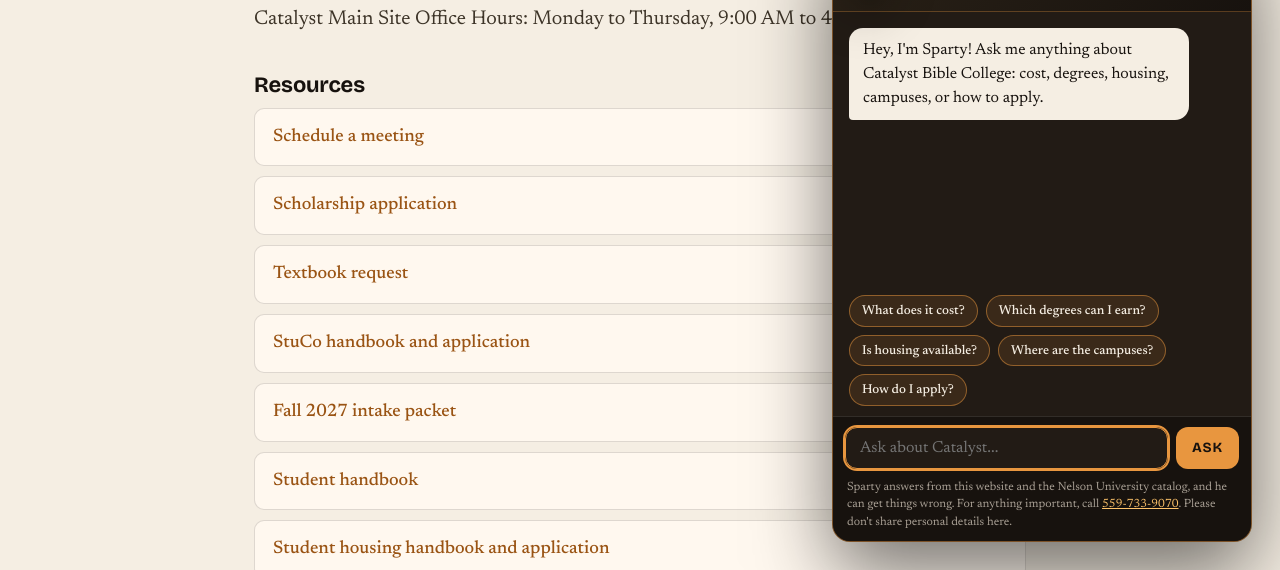
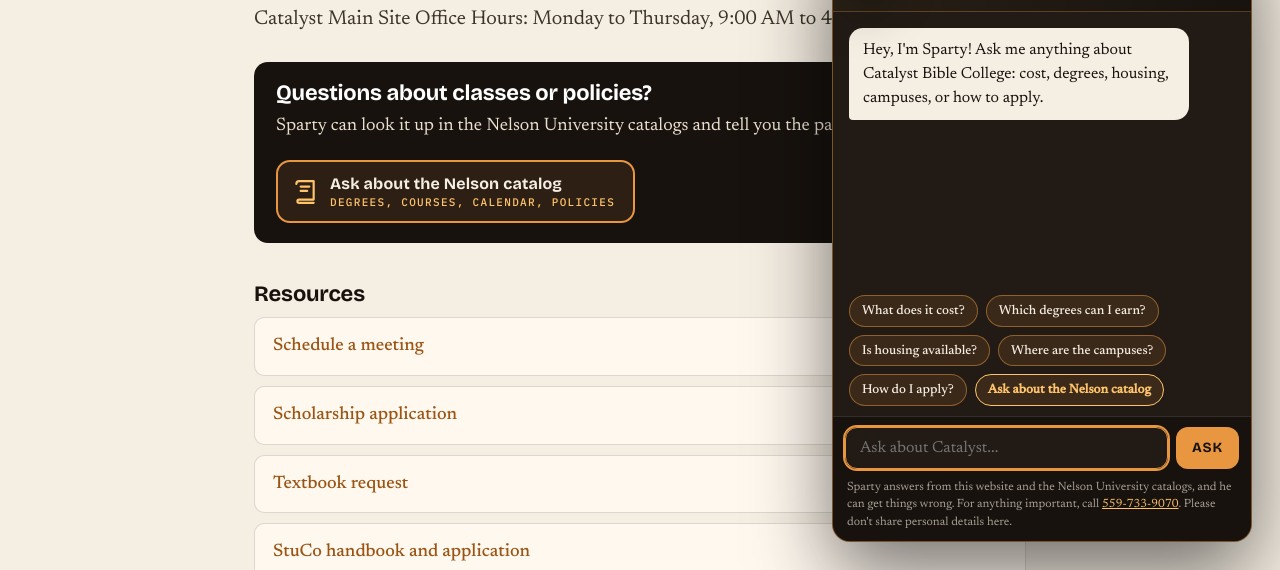
Before and after one commit to revmark73/10k_CBC_Website, a plain HTML site: page docs/current/index.html in a window 1280 px wide. Both pictures are taken after a click on the button "Ask Sparty, our guide, a question about Catalyst". Shown: the part 230-800 px from the top of the page. Drawn offline with nearby package versions, Linux system fonts and the light colour scheme.

Commit message:
Ask about the Nelson catalog button (home, Current Students, chat); both catalogs' page links (WO-43)
Co-Authored-By: Claude Opus 5.5 <noreply@anthropic.com>
Claude-Session: https://claude.ai/code/session_01VRXgFgcYczeVTBjN6j8txL

```diff
--- a/docs/assets/css/sparty.css
+++ b/docs/assets/css/sparty.css
@@ -124,3 +124,23 @@
   .sparty-film-sound { left: 8px; } .sparty-film-skip { right: 8px; }
   .sparty-film video::cue { font-size: .72rem; }
 }
+
+/* ---------- Ask about the Nelson catalog (WO-43) ---------- */
+.sparty-catalog-btn { display: inline-flex; align-items: center; gap: 12px; margin: 0 0 14px; padding: 12px 18px 12px 14px;
+  border-radius: 14px; border: 2px solid var(--ember); background: rgba(232,150,63,.1); color: var(--parchment);
+  cursor: pointer; text-align: left; transition: background .2s var(--ease), transform .2s var(--ease); }
+.sparty-catalog-btn svg { width: 26px; height: 26px; flex: none; color: var(--glow); }
+.sparty-catalog-btn b { display: block; font: 700 16px var(--font-display); letter-spacing: .01em; }
+.sparty-catalog-btn small { display: block; font: 500 11px var(--font-mono); letter-spacing: .12em; text-transform: uppercase; color: var(--glow); margin-top: 2px; }
+.sparty-catalog-btn:hover, .sparty-catalog-btn:focus-visible { background: rgba(232,150,63,.22); transform: translateY(-2px); outline: none; }
+.sparty-catalog-btn:focus-visible { box-shadow: 0 0 0 3px rgba(255,196,107,.5); }
+.sparty-chips .chip-catalog { border-color: var(--glow); color: var(--glow); font-weight: 600; }
+.catalog-callout { display: flex; align-items: center; justify-content: space-between; gap: 20px; flex-wrap: wrap;
+  margin: 28px 0 8px; padding: 20px 22px; border-radius: 14px; background: var(--ink); color: var(--parchment); }
+.catalog-callout h2 { color: #fff; margin: 0 !important; }
+.catalog-callout p { margin: 6px 0 0 !important; color: var(--parchment-2, #e8dccb); }
+.catalog-callout .sparty-catalog-btn { margin: 0; }
+@media (max-width: 760px) {
+  .ask-box .sparty-catalog-btn { display: flex; width: 100%; justify-content: center; }
+}
+@media (prefers-reduced-motion: reduce) { .sparty-catalog-btn { transition: none; } }
--- a/docs/assets/js/sparty.js
+++ b/docs/assets/js/sparty.js
@@ -72,8 +72,28 @@
     if (p.charAt(0) === "#") return (SITE_ROOT || "./") + p;
     return SITE_ROOT + p;
   }
-  // Sparty may also link to a page of the Nelson undergraduate catalog.
-  var CATALOG_PDF = "https://www.nelson.edu/wp-content/uploads/2026/06/UndergraduateCatalog_26-27.Final_.pdf";
+  // Sparty may also link to a page of either Nelson catalog.
+  var CATALOG_PDFS = {
+    "https://www.nelson.edu/wp-content/uploads/2026/06/UndergraduateCatalog_26-27.Final_.pdf": "Undergrad catalog",
+    "https://www.nelson.edu/wp-content/uploads/2026/07/GraduateCatalog_26-27.pdf": "Graduate catalog"
+  };
+  function catalogLabel(l) {
+    for (var url in CATALOG_PDFS) {
+      if (l.indexOf(url + "#page=") === 0) {
+        var page = l.slice(url.length + 6);
+        if (/^\d{1,3}$/.test(page)) return CATALOG_PDFS[url] + ", p. " + page;
+      }
+    }
+    return "";
+  }
+  var CATALOG_SUGGESTED = [
+    "When does the fall semester begin?",
+    "What do I need to graduate with honors?",
+    "How do I drop a class?",
+    "How does transfer credit work?",
+    "What are the MBA admission requirements?"
+  ];
+  var CATALOG_GREETING = "Ask me anything from the Nelson University catalogs: degree requirements, courses and prerequisites, the academic calendar, grading, transfer credit or graduate programs. I'll tell you which page it's on.";
   var LINK_NAMES = {
     "/": "Home", "/#cost": "What it costs", "/#programs": "Degrees", "/#world": "World Experience",
     "/#life": "Student life", "/#faq": "Questions", "/#contact": "Ask us", "/current/": "Current students",
@@ -124,18 +144,26 @@
   panel.appendChild(form);
 
   var note = el("p", "sparty-note");
-  note.innerHTML = "Sparty answers from this website and the Nelson University catalog, and he can get things wrong. For anything important, call <a href=\"tel:+15597339070\">559-733-9070</a>. Please don't share personal details here.";
+  note.innerHTML = "Sparty answers from this website and the Nelson University catalogs, and he can get things wrong. For anything important, call <a href=\"tel:+15597339070\">559-733-9070</a>. Please don't share personal details here.";
   panel.appendChild(note);
 
-  function makeChips(box, onPick) {
-    SUGGESTED.forEach(function (q) {
+  function makeChips(box, onPick, list) {
+    box.textContent = "";
+    (list || SUGGESTED).forEach(function (q) {
       var b = el("button", null, q);
       b.type = "button";
       b.addEventListener("click", function () { onPick(q); });
       box.appendChild(b);
     });
   }
-  makeChips(chips, function (q) { ask(q); });
+  function panelChips() {
+    makeChips(chips, function (q) { ask(q); });
+    var c = el("button", "chip-catalog", "Ask about the Nelson catalog");
+    c.type = "button";
+    c.addEventListener("click", function () { openCatalog(); });
+    chips.appendChild(c);
+  }
+  panelChips();
 
   /* ---------- launcher ---------- */
   var launch = el("button", "sparty-launch");
@@ -155,13 +183,30 @@
   var greeted = false;
   var GREETING = "Hey, I'm Sparty! Ask me anything about Catalyst Bible College: cost, degrees, housing, campuses, or how to apply.";
   var lastFocus = null;
-  function openPanel() {
-    if (panel.classList.contains("is-open")) return;
+  function openPanel(after) {
+    var then = typeof after === "function" ? after : null;
+    if (panel.classList.contains("is-open")) { if (then) then(); return; }
     if (filmIsShowing()) return;
     lastFocus = document.activeElement;
-    if (shouldShowFilm()) { showFilm(revealPanel); return; }
+    if (shouldShowFilm()) { showFilm(function () { revealPanel(); if (then) then(); }); return; }
     revealPanel();
+    if (then) then();
   }
+  // Catalog mode: Sparty invites catalog questions and offers catalog starters.
+  function openCatalog() {
+    greeted = true;
+    openPanel(function () {
+      addMsg("sparty", CATALOG_GREETING);
+      makeChips(chips, function (q) { ask(q); }, CATALOG_SUGGESTED);
+      chips.hidden = false;
+      input.placeholder = "Ask about the Nelson catalog...";
+      setTimeout(function () { input.focus(); }, 50);
+    });
+  }
+  document.addEventListener("click", function (e) {
+    var t = e.target && e.target.closest ? e.target.closest("[data-ask-catalog]") : null;
+    if (t) { e.preventDefault(); openCatalog(); }
+  });
   function revealPanel() {
     panel.classList.add("is-open");
     launch.setAttribute("aria-expanded", "true");
@@ -176,7 +221,7 @@
     launch.setAttribute("aria-expanded", "false");
     (lastFocus && lastFocus.focus ? lastFocus : launch).focus();
   }
-  launch.addEventListener("click", openPanel);
+  launch.addEventListener("click", function () { openPanel(); });
   closeBtn.addEventListener("click", closePanel);
   document.addEventListener("keydown", function (e) {
     if (e.key === "Escape" && panel.classList.contains("is-open")) closePanel();
@@ -188,10 +233,10 @@
       var box = el("div", "links");
       links.forEach(function (l) {
         if (typeof l !== "string") return;
-        var page = l.indexOf(CATALOG_PDF + "#page=") === 0 ? l.slice(CATALOG_PDF.length + 6) : "";
         var known = Object.prototype.hasOwnProperty.call(LINK_NAMES, l);
-        if (!known && !/^\d{1,3}$/.test(page)) return;
-        var a = el("a", null, known ? LINK_NAMES[l] : "Nelson catalog, p. " + page);
+        var cat = known ? "" : catalogLabel(l);
+        if (!known && !cat) return;
+        var a = el("a", null, known ? LINK_NAMES[l] : cat);
         a.href = siteHref(l);
         if (/^https?:/.test(l)) { a.target = "_blank"; a.rel = "noopener"; }
         box.appendChild(a);
@@ -365,6 +410,7 @@
       var v = f.value;
       f.value = "";
       if (v.trim()) ask(v); else openPanel();
+      return;
     });
   }
 })();
--- a/docs/current/index.html
+++ b/docs/current/index.html
@@ -12,7 +12,7 @@
   <link rel="stylesheet" href="../assets/css/styles.css">
   <link rel="stylesheet" href="../assets/css/subpage.css?v=20261114c">
   <script>document.documentElement.classList.add("js")</script>
-  <link rel="stylesheet" href="../assets/css/sparty.css?v=20261114b">
+  <link rel="stylesheet" href="../assets/css/sparty.css?v=20261114f">
 </head>
 <body>
   <header class="site-header site-header--solid is-scrolled">
@@ -33,6 +33,17 @@
     <span class="eyebrow">For Enrolled Students</span>
     <h1>Current Students</h1>
     <p class="lead">Catalyst Main Site Office Hours: Monday to Thursday, 9:00 AM to 4:00 PM.</p>
+
+    <div class="catalog-callout">
+      <div>
+        <h2>Questions about classes or policies?</h2>
+        <p>Sparty can look it up in the Nelson University catalogs and tell you the page it's on.</p>
+      </div>
+      <button type="button" class="sparty-catalog-btn" data-ask-catalog>
+        <svg viewBox="0 0 24 24" aria-hidden="true"><path d="M4 4.5A2.5 2.5 0 0 1 6.5 2H20v17H6.5a1.5 1.5 0 0 0 0 3H20" fill="none" stroke="currentColor" stroke-width="2" stroke-linecap="round" stroke-linejoin="round"/><path d="M8 7h8M8 11h6" stroke="currentColor" stroke-width="2" stroke-linecap="round"/></svg>
+        <span><b>Ask about the Nelson catalog</b><small>Degrees, courses, calendar, policies</small></span>
+      </button>
+    </div>
 
     <h2>Resources</h2>
     <ul class="links">
@@ -119,6 +130,6 @@
     </div>
   </footer>
   <script src="../assets/js/site.js"></script>
-  <script src="../assets/js/sparty.js?v=20261114e"></script>
+  <script src="../assets/js/sparty.js?v=20261114f"></script>
 </body>
 </html>
```
Also changed, not shown: docs/404.html (+2 -2 lines), docs/ca_disc/index.html (+2 -2 lines), docs/forge/index.html (+2 -2 lines), docs/index.html (+7 -3 lines), docs/ohio/index.html (+2 -2 lines), docs/privacy.html (+2 -2 lines), docs/s3/index.html (+2 -2 lines), docs/schedule/index.html (+2 -2 lines), docs/signing-day/index.html (+2 -2 lines), docs/textbook-request/index.html (+2 -2 lines), docs/thechapel/index.html (+2 -2 lines).
